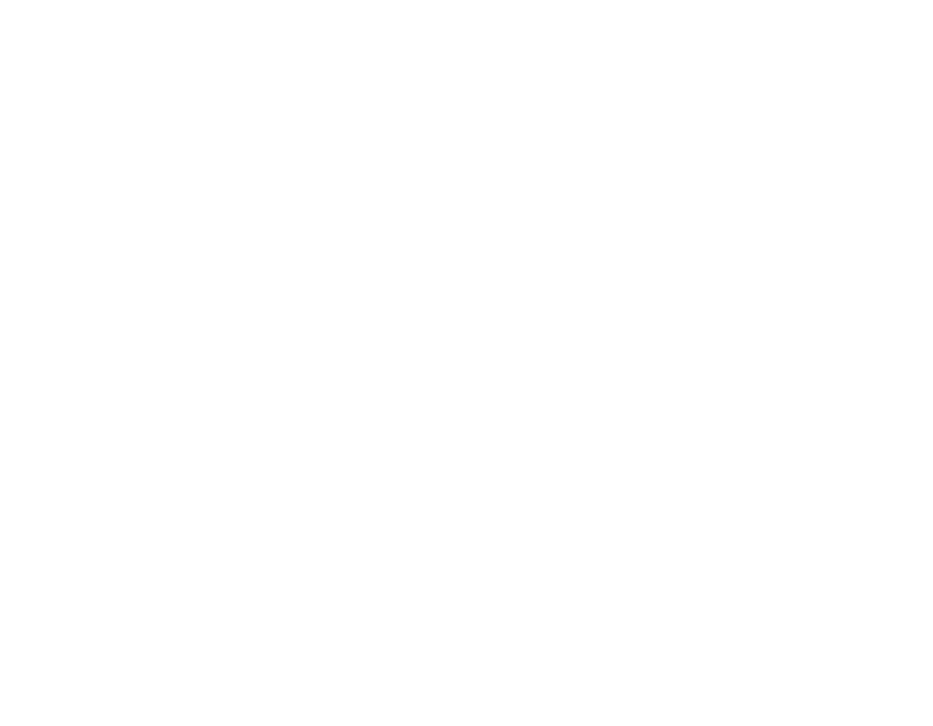
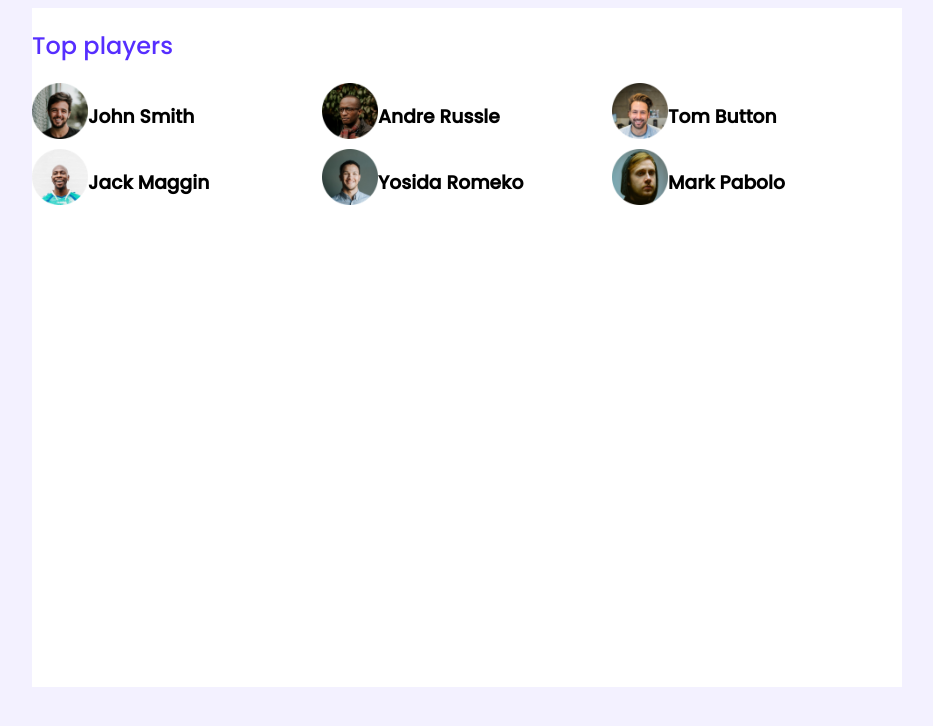
Before and after one commit to niloy777/leader-board-css3, a plain HTML site: page index.html in a window 1280 px wide. Shown: the whole page, without its empty margins (173-1106 px from the left). Drawn offline with Linux system fonts and the light colour scheme.

Commit message:
new elements added

```diff
--- a/index.html
+++ b/index.html
@@ -8,5 +8,46 @@
     <!-- Style Sheets -->
     <link rel="stylesheet" href="styles/style.css" />
   </head>
-  <body></body>
+  <body>
+    <!-- Header Start -->
+    <header>
+      <nav></nav>
+    </header>
+    <!-- Header End -->
+    <!-- Main Starts -->
+    <main>
+      <!-- Top players and top blogs -->
+      <section class="containers">
+        <div class="top-players">
+          <h2 class="color-highlights">Top players</h2>
+          <div class="players">
+            <div class="player">
+              <img src="images/players/player-1.png" alt="" />
+              <h3>John Smith</h3>
+            </div>
+            <div class="player">
+              <img src="images/players/player-2.png" alt="" />
+              <h3>Andre Russle</h3>
+            </div>
+            <div class="player">
+              <img src="images/players/player-3.png" alt="" />
+              <h3>Tom Button</h3>
+            </div>
+            <div class="player">
+              <img src="images/players/player-4.png" alt="" />
+              <h3>Jack Maggin</h3>
+            </div>
+            <div class="player">
+              <img src="images/players/player-5.png" alt="" />
+              <h3>Yosida Romeko</h3>
+            </div>
+            <div class="player">
+              <img src="images/players/player-6.png" alt="" />
+              <h3>Mark Pabolo</h3>
+            </div>
+          </div>
+        </div>
+      </section>
+    </main>
+  </body>
 </html>
--- a/styles/style.css
+++ b/styles/style.css
@@ -0,0 +1,37 @@
+/* fonts */
+@import url("https://fonts.googleapis.com/css2?family=Poppins:wght@500&display=swap");
+
+/* Common Styles or Utilities */
+body {
+  font-family: "Poppins", sans-serif;
+  background-color: #f3f1ff;
+}
+main {
+  display: flex;
+  justify-content: center;
+}
+.containers {
+  background-color: #ffffff;
+  width: 870px;
+  height: 679px;
+}
+/* Top players styles */
+.color-highlights {
+  color: #562eff;
+  ont-family: Poppins;
+  font-style: normal;
+  font-weight: 500;
+  font-size: 24px;
+}
+.players {
+  display: grid;
+  grid-template-columns: repeat(3, 1fr);
+}
+.player {
+  display: flex;
+}
+.player img {
+  width: 56px;
+  height: 56px;
+  align-items: center;
+}
```
